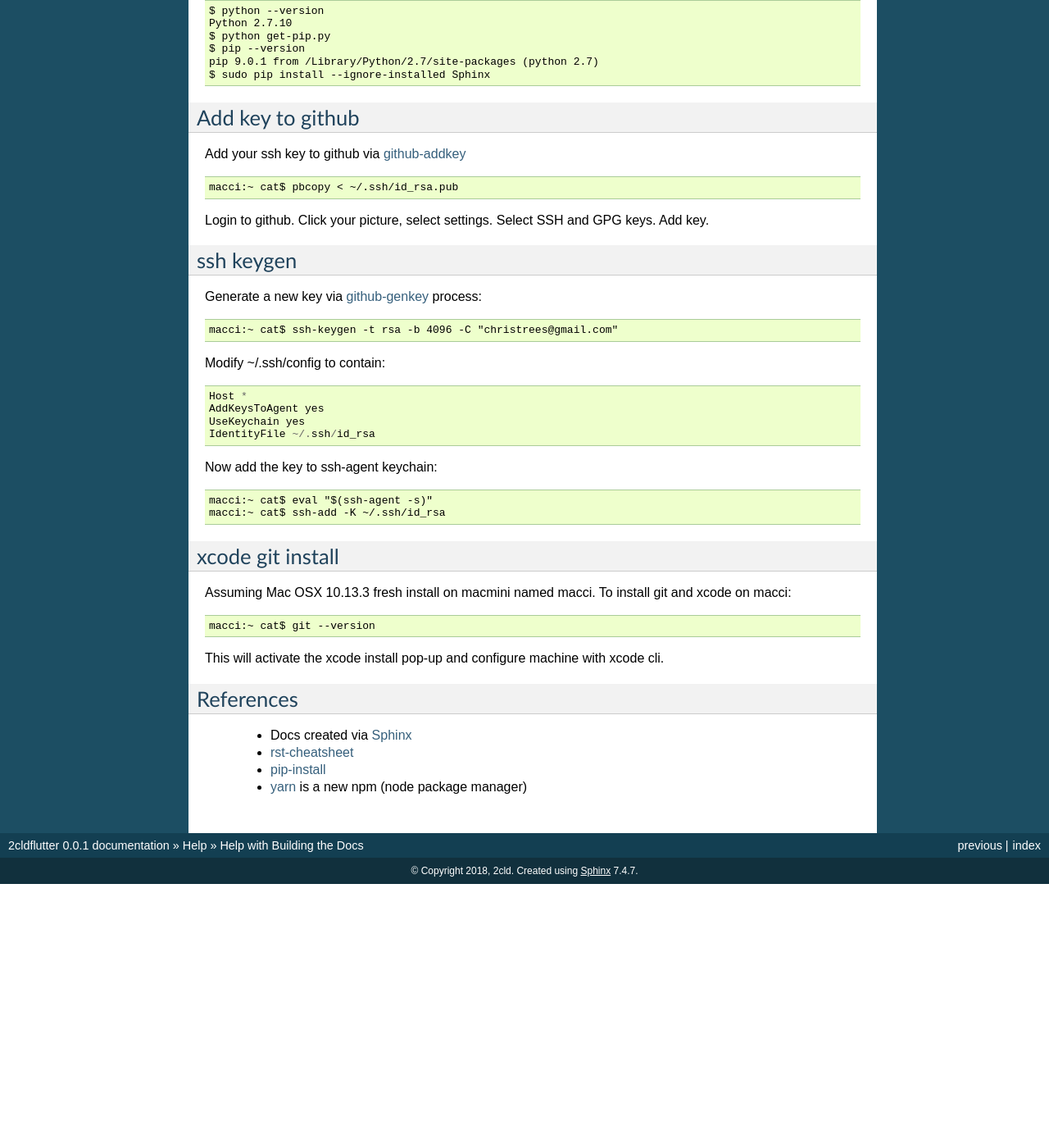
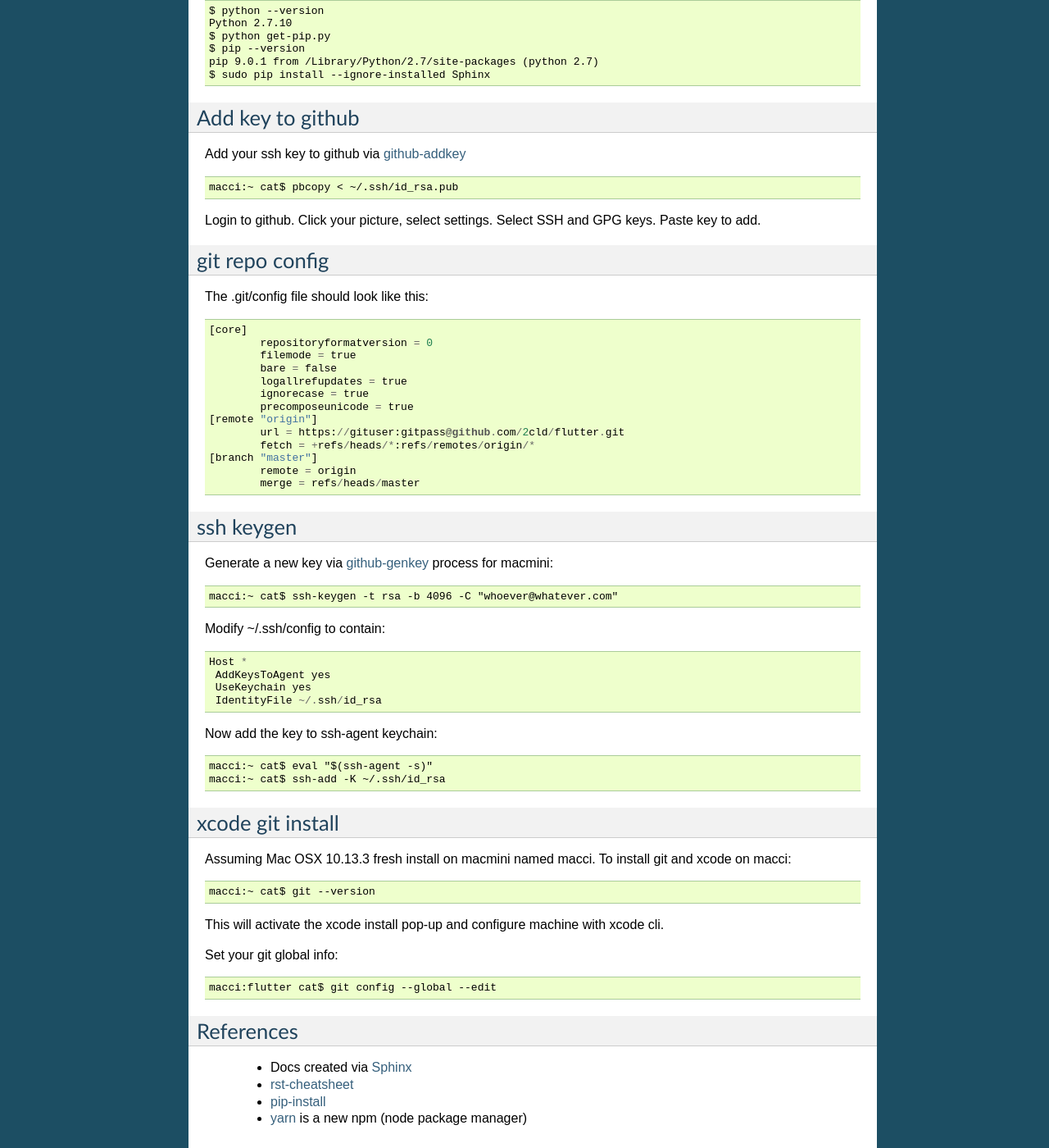
Before and after one commit to 2cld/flutter, a Sphinx documentation site: the page built from docs/source/help-build-docs.rst, in a window 1280 px wide and 1400 px high, scrolled down 573 px. Shown: the whole window at 82% size. Built offline with Sphinx 7.4.7, drawn with Linux system fonts in a browser that asks for light colours; before the commit the page ends 1651 px from its top, so only the background shows below that.

Commit message:
Doc Update

```diff
--- a/docs/source/help-build-docs.rst
+++ b/docs/source/help-build-docs.rst
@@ -46,27 +46,48 @@ Add your ssh key to github via github-addkey_ ::
 
  macci:~ cat$ pbcopy < ~/.ssh/id_rsa.pub
 
-Login to github.  Click your picture, select settings.  Select SSH and GPG keys.  Add key.
+Login to github.  Click your picture, select settings.  Select SSH and GPG keys.  Paste key to add.
+
+===============
+git repo config
+===============
+
+The .git/config file should look like this::
+
+    [core]
+            repositoryformatversion = 0
+            filemode = true
+            bare = false
+            logallrefupdates = true
+            ignorecase = true
+            precomposeunicode = true
+    [remote "origin"]
+            url = https://gituser:gitpass@github.com/2cld/flutter.git
+            fetch = +refs/heads/*:refs/remotes/origin/*
+    [branch "master"]
+            remote = origin
+            merge = refs/heads/master
+
 
 ==========
 ssh keygen
 ==========
 
-Generate a new key via github-genkey_ process::
+Generate a new key via github-genkey_ process for macmini::
 
- macci:~ cat$ ssh-keygen -t rsa -b 4096 -C "christrees@gmail.com"
+ macci:~ cat$ ssh-keygen -t rsa -b 4096 -C "whoever@whatever.com"
 
 Modify ~/.ssh/config to contain::
 
     Host *
-    AddKeysToAgent yes
-    UseKeychain yes
-    IdentityFile ~/.ssh/id_rsa
+     AddKeysToAgent yes
+     UseKeychain yes
+     IdentityFile ~/.ssh/id_rsa
 
 Now add the key to ssh-agent keychain::
 
-    macci:~ cat$ eval "$(ssh-agent -s)"
-    macci:~ cat$ ssh-add -K ~/.ssh/id_rsa
+ macci:~ cat$ eval "$(ssh-agent -s)"
+ macci:~ cat$ ssh-add -K ~/.ssh/id_rsa
 
 =================
 xcode git install
@@ -78,6 +99,9 @@ Assuming Mac OSX 10.13.3 fresh install on macmini named macci.  To install git a
 
 This will activate the xcode install pop-up and configure machine with xcode cli.
 
+Set your git global info::
+
+ macci:flutter cat$ git config --global --edit
 
 ==========
 References
```
Also changed, not shown: 1 other file.
